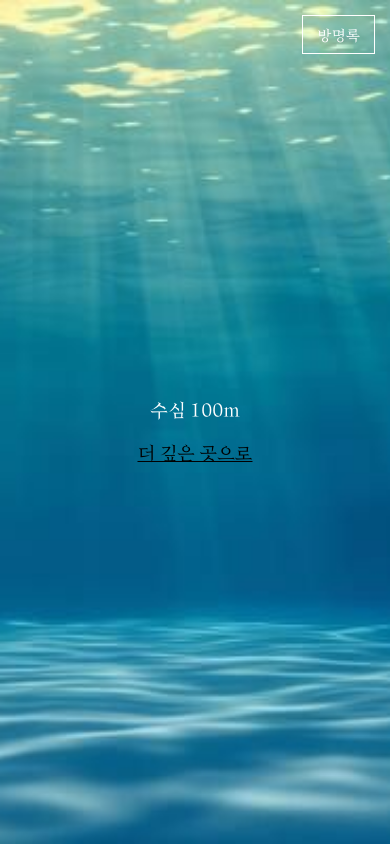
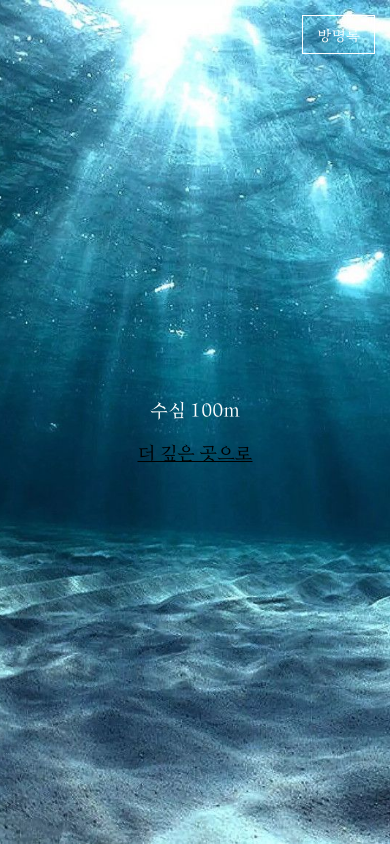
Before and after one commit to thws77/lostember, a React (Create React App) app: page / in a window 390 px wide. Built offline with nearby package versions, Linux system fonts and the light colour scheme.

Commit message:
홈 화면 모바일 이미지 적용

```diff
--- a/src/pages/Home.jsx
+++ b/src/pages/Home.jsx
@@ -6,12 +6,7 @@ import { useNavigate } from 'react-router-dom'
 function Home() {
     const navigate = useNavigate();
     return (
-        <div
-            className="App"
-            style={{
-                backgroundImage: `url(${background})`
-            }}
-        >
+        <div className="App">
             <button
                 className="guest-book-button"
                 onClick={() => navigate("/guestbook")}
--- a/src/styles/Home.css
+++ b/src/styles/Home.css
@@ -17,9 +17,16 @@
     width: 100%;
     height: 100vh;
 
+    background-image: url("../assets/수심100.jpg");
     background-size: cover;
     background-position: center;
     background-repeat: no-repeat;
+}
+
+@media (max-width: 768px) {
+    .App {
+        background-image: url("../assets/수심100모바일.jpg");
+    }
 }
 
 .guest-book-button {
```
Also changed, not shown: src/assets/수심100모바일.jpg (added).
